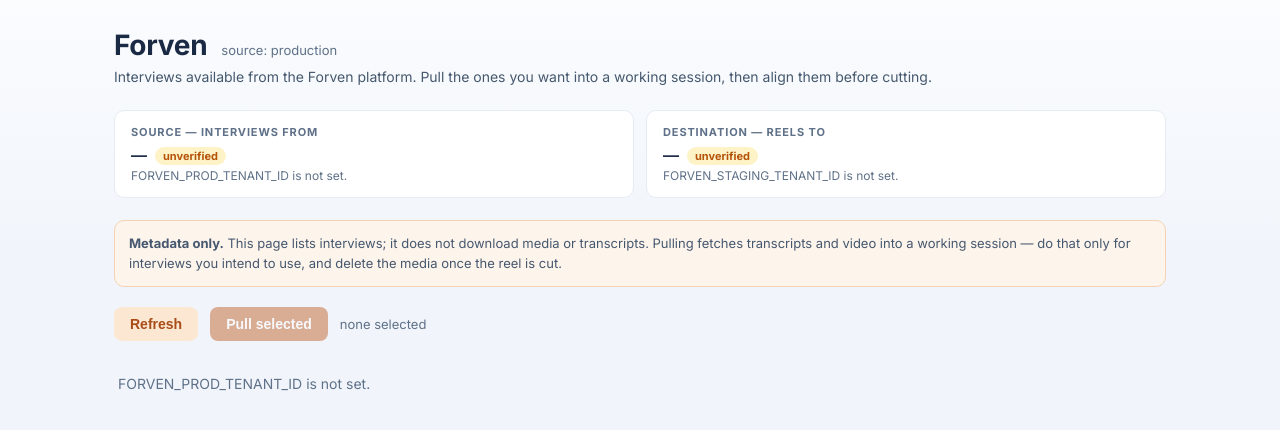
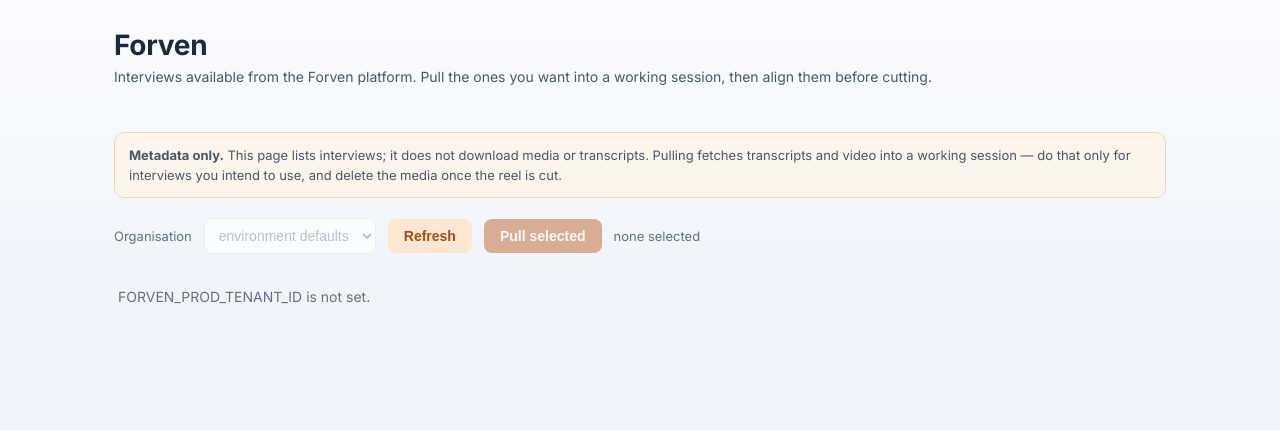
Before and after one commit to gileshayhurst/Sizzle, a Flask app: page /forven in a window 1280 px wide. Shown: the top 430 px of the page. Run offline with Flask 2, Linux system fonts and the light colour scheme; data that the repository does not hold is empty; some libraries are stand-ins or nearby versions.

Commit message:
feat(forven): choose the organisation in the UI, not the environment
/forven now resolves tenants from sz_tenant_pairs and offers a selector, so one
deployment serves several organisations. Adding Golden Child becomes a row
rather than a redeploy.

- The listing and the pull both carry the chosen pair; changing the selector
  reloads the listing against that organisation.
- Connection cards take their expected names from the pair, so the echo guard
  works per-organisation rather than against one hard-coded pair.
- A pull records what landed in sz_ingested_interviews. If that write fails the
  pull is NOT failed - the interviews are already fetched, and losing the index
  entry is recoverable where losing the pull is wasteful.
- With no pairs configured the selector reads "environment defaults" and the
  old env-var path still works, so a fresh deployment is not broken by this.

Verified against the live API with ONLY the two API keys and DATABASE_URL set -
no FORVEN_*_TENANT_* variables at all. Both connections echoed correctly and 8
production interviews listed, which is the proof that tenants are now data.

Also fixed two defects in the routes I had just written: current_app is not
imported in this module (the app object is in scope inside create_app), and an
except clause listed TypeError and ValueError alongside Exception, which
already covers them.

```diff
--- a/app.py
+++ b/app.py
@@ -48,6 +48,7 @@ import storage
 import forven_api
 import forven_config
 import forven_ingest
+import sz_store
 
 RECENT_FOLDERS_PATH = Path(__file__).parent / "recent_folders.json"
 PROMPT_HISTORY_PATH = Path(__file__).parent / "prompt_history.json"
@@ -543,39 +544,68 @@ def create_app(testing: bool = False) -> Flask:
         )
 
     # --- Forven platform integration -------------------------------------
-    # Interviews come from the Forven Video Access API instead of a local
-    # folder. Listing is metadata only - the list endpoint returns no
-    # participant names, emails, or transcript text. Pulling fetches
-    # transcripts and media into a working session (forven_ingest), which is
-    # the point at which the retention obligation starts.
+    # Interviews come from the Forven Video Access API. WHICH tenants to read
+    # from and deliver to is data (sz_tenant_pairs), not deployment config, so
+    # one deployment can serve several organisations. Only the API keys are
+    # environment variables - they are the application's credentials.
+    #
+    # Listing is metadata only: the list endpoint returns no participant names,
+    # emails, or transcript text. Pulling fetches transcripts and media, which
+    # is where the retention obligation starts.
 
-    def _connection_status(role, endpoint_fn, expected_fn):
-        """Describe one configured tenant, echoing back the org it resolves to.
+    def _resolve_pair(pair_id=None):
+        """Return (pair, source, destination) for the requested tenant pair.
+
+        Falls back to the environment-only configuration when no pair has been
+        set up yet, so a fresh deployment still works.
+        """
+        pair = None
+        if sz_store.is_configured():
+            try:
+                pair = (sz_store.get_tenant_pair(int(pair_id)) if pair_id
+                        else sz_store.default_tenant_pair())
+            except Exception:
+                app.logger.exception('could not resolve tenant pair')
+                pair = None
+        if pair:
+            source, destination = forven_config.endpoints_for_pair(pair)
+        else:
+            source = forven_config.source_config()
+            destination = forven_config.destination_config()
+        return pair, source, destination
+
+    def _connection_status(role, endpoint, expected_name):
+        """Describe one tenant, echoing back the org it actually resolves to.
 
         A wrong-but-valid tenant id returns another org's data silently, so the
-        echo is surfaced in the UI rather than trusted.
+        echo is surfaced rather than trusted.
         """
+        client = forven_api.ForvenClient(endpoint.base_url, endpoint.api_key)
         try:
-            config = endpoint_fn()
-        except forven_config.ConfigError as exc:
-            return {"role": role, "tenant_name": None, "status": "unset", "detail": str(exc)}
-
-        client = forven_api.ForvenClient(config.base_url, config.api_key)
-        try:
-            page = client.list_interviews(config.tenant_public_id, page_size=1)
+            page = client.list_interviews(endpoint.tenant_public_id, page_size=1)
         except forven_api.ForvenApiError as exc:
             return {"role": role, "tenant_name": None, "status": "unset",
                     "detail": f"{type(exc).__name__}: {exc}"}
 
-        expected = expected_fn()
-        if not expected:
-            status, detail = "unverified", config.tenant_public_id
-        elif page.tenant_name == expected:
-            status, detail = "ok", config.tenant_public_id
+        if not expected_name:
+            status, detail = "unverified", endpoint.tenant_public_id
+        elif page.tenant_name == expected_name:
+            status, detail = "ok", endpoint.tenant_public_id
         else:
             status = "mismatch"
-            detail = f"expected {expected!r} — {config.tenant_public_id}"
-        return {"role": role, "tenant_name": page.tenant_name, "status": status, "detail": detail}
+            detail = f"expected {expected_name!r} — {endpoint.tenant_public_id}"
+        return {"role": role, "tenant_name": page.tenant_name,
+                "status": status, "detail": detail}
+
+    def _available_pairs():
+        if not sz_store.is_configured():
+            return []
+        try:
+            return [{"id": p["id"], "name": p["name"], "is_default": p["is_default"]}
+                    for p in sz_store.list_tenant_pairs()]
+        except Exception:
+            app.logger.exception("could not list tenant pairs")
+            return []
 
     @app.get("/forven")
     def forven_page():
@@ -583,27 +613,31 @@ def create_app(testing: bool = False) -> Flask:
 
     @app.get("/forven/interviews")
     def forven_interviews():
-        payload = {
-            "source_env": forven_config.source_env(),
-            "connections": [
-                _connection_status("source — interviews from",
-                                   forven_config.source_config,
-                                   forven_config.source_expected_name),
-                _connection_status("destination — reels to",
-                                   forven_config.destination_config,
-                                   forven_config.destination_expected_name),
-            ],
-        }
+        payload = {"pairs": _available_pairs()}
 
         try:
-            config = forven_config.source_config()
+            pair, source, destination = _resolve_pair(request.args.get("pair_id"))
         except forven_config.ConfigError as exc:
             payload["error"] = str(exc)
             return jsonify(payload), 400
 
-        client = forven_api.ForvenClient(config.base_url, config.api_key)
+        payload["pair_id"] = pair["id"] if pair else None
+        payload["pair_name"] = pair["name"] if pair else "environment defaults"
+        payload["source_env"] = pair["source_env"] if pair else forven_config.source_env()
+        payload["connections"] = [
+            _connection_status(
+                "source — interviews from", source,
+                pair["source_tenant_name"] if pair else forven_config.source_expected_name(),
+            ),
+            _connection_status(
+                "destination — reels to", destination,
+                pair["dest_tenant_name"] if pair else forven_config.destination_expected_name(),
+            ),
+        ]
+
+        client = forven_api.ForvenClient(source.base_url, source.api_key)
         try:
-            payload["interviews"] = list(client.iter_interviews(config.tenant_public_id))
+            payload["interviews"] = list(client.iter_interviews(source.tenant_public_id))
         except forven_api.ForvenApiError as exc:
             payload["error"] = f"{type(exc).__name__}: {exc}"
             return jsonify(payload), 502
@@ -612,30 +646,43 @@ def create_app(testing: bool = False) -> Flask:
 
     @app.post("/forven/pull")
     def forven_pull():
-        refs = [str(r).strip() for r in (request.get_json(silent=True) or {}).get("refs") or []]
+        body = request.get_json(silent=True) or {}
+        refs = [str(r).strip() for r in body.get("refs") or []]
         refs = [r for r in refs if r]
         if not refs:
             return jsonify({"error": "Select at least one interview."}), 400
 
         try:
-            config = forven_config.source_config()
+            pair, source, _ = _resolve_pair(body.get("pair_id"))
         except forven_config.ConfigError as exc:
             return jsonify({"error": str(exc)}), 400
 
-        client = forven_api.ForvenClient(config.base_url, config.api_key)
+        client = forven_api.ForvenClient(source.base_url, source.api_key)
         session_key = storage.new_session_key()
         try:
-            forven_ingest.ingest(client, tenant_public_id=config.tenant_public_id,
+            forven_ingest.ingest(client, tenant_public_id=source.tenant_public_id,
                                  refs=refs, session_key=session_key)
         except forven_api.ForvenApiError as exc:
             return jsonify({"error": f"{type(exc).__name__}: {exc}"}), 502
 
         # Interviews whose transcript is not ready are skipped, so report what
         # actually landed rather than what was asked for.
-        written = [k for k in storage.list_keys(session_key) if k.endswith(".txt")]
+        landed = [Path(k).stem for k in storage.list_keys(session_key)
+                  if k.endswith(".txt")]
+
+        if landed and sz_store.is_configured():
+            try:
+                sz_store.record_ingested(landed,
+                                         tenant_public_id=source.tenant_public_id,
+                                         session_key=session_key)
+            except Exception:
+                # The pull succeeded; failing to index it must not lose it.
+                app.logger.exception("could not record ingest index")
+
         return jsonify({"session_key": session_key,
-                        "ingested": len(written),
-                        "requested": len(refs)})
+                        "ingested": len(landed),
+                        "requested": len(refs),
+                        "pair_name": pair["name"] if pair else None})
 
     _VIDEO_EXTENSIONS = {".mp4", ".mov", ".avi", ".mkv", ".webm"}
     _ALLOWED_UPLOAD_EXTENSIONS = _VIDEO_EXTENSIONS | {".txt"}
--- a/templates/forven.html
+++ b/templates/forven.html
@@ -28,6 +28,9 @@
     .fv-btn-quiet { background: var(--amber-tint); color: var(--amber-ink); }
     .fv-btn-quiet:hover:not(:disabled) { background: var(--amber-tint-hover); }
     .fv-count { color: var(--muted); font-size: 0.8125rem; }
+    .fv-select { background: var(--surface); border: 1px solid var(--border); border-radius: 8px;
+                 padding: 8px 10px; font-size: 0.875rem; color: var(--ink); }
+    .fv-select:disabled { color: var(--faint); }
 
     table.fv-tbl { width: 100%; border-collapse: collapse; background: var(--surface); border: 1px solid var(--border); border-radius: 10px; overflow: hidden; }
     .fv-tbl th { text-align: left; color: var(--muted); font-size: 0.6875rem; font-weight: 700; letter-spacing: .06em; text-transform: uppercase; padding: 10px 12px; background: var(--canvas-top); border-bottom: 1px solid var(--border); }
@@ -61,6 +64,8 @@
     </div>
 
     <div class="fv-bar">
+      <label for="pair" class="fv-count">Organisation</label>
+      <select id="pair" class="fv-select"></select>
       <button class="fv-btn fv-btn-quiet" id="refresh">Refresh</button>
       <button class="fv-btn" id="pull" disabled>Pull selected</button>
       <span class="fv-count" id="sel-count">none selected</span>
@@ -78,12 +83,34 @@
   const selCount = document.getElementById("sel-count");
   const resultEl = document.getElementById("result");
   const envLabel = document.getElementById("src-env-label");
+  const pairEl = document.getElementById("pair");
 
   function el(tag, cls, text) {
     const n = document.createElement(tag);
     if (cls) n.className = cls;
     if (text !== undefined && text !== null) n.textContent = String(text);
     return n;
+  }
+
+  function renderPairs(pairs, activeId) {
+    pairEl.replaceChildren();
+    if (!pairs.length) {
+      const opt = el("option", null, "environment defaults");
+      pairEl.appendChild(opt);
+      pairEl.disabled = true;
+      return;
+    }
+    pairEl.disabled = false;
+    pairs.forEach(function (p) {
+      const opt = el("option", null, p.name + (p.is_default ? " (default)" : ""));
+      opt.value = p.id;
+      if (activeId !== null && String(p.id) === String(activeId)) opt.selected = true;
+      pairEl.appendChild(opt);
+    });
+  }
+
+  function selectedPairId() {
+    return pairEl.disabled ? null : pairEl.value;
   }
 
   function renderConnections(conns) {
@@ -154,11 +181,14 @@
 
   function load() {
     listing.replaceChildren(el("div", "fv-empty", "Loading…"));
-    fetch("/forven/interviews")
+    const chosen = selectedPairId();
+    fetch("/forven/interviews" + (chosen ? "?pair_id=" + encodeURIComponent(chosen) : ""))
       .then(function (r) { return r.json().then(function (j) { return { ok: r.ok, body: j }; }); })
       .then(function (res) {
+        renderPairs(res.body.pairs || [], res.body.pair_id);
         renderConnections(res.body.connections || []);
-        envLabel.textContent = res.body.source_env ? "source: " + res.body.source_env : "";
+        envLabel.textContent = (res.body.pair_name || "") +
+          (res.body.source_env ? " · source: " + res.body.source_env : "");
         if (!res.ok) {
           listing.replaceChildren(el("div", "fv-empty", res.body.error || "Could not list interviews."));
           return;
@@ -171,6 +201,7 @@
   }
 
   document.getElementById("refresh").addEventListener("click", load);
+  pairEl.addEventListener("change", load);
 
   pullBtn.addEventListener("click", function () {
     const refs = Array.from(document.querySelectorAll(".fv-pick:checked")).map(function (b) { return b.value; });
@@ -180,7 +211,7 @@
     fetch("/forven/pull", {
       method: "POST",
       headers: { "Content-Type": "application/json" },
-      body: JSON.stringify({ refs: refs })
+      body: JSON.stringify({ refs: refs, pair_id: selectedPairId() })
     })
       .then(function (r) { return r.json().then(function (j) { return { ok: r.ok, body: j }; }); })
       .then(function (res) {
```
